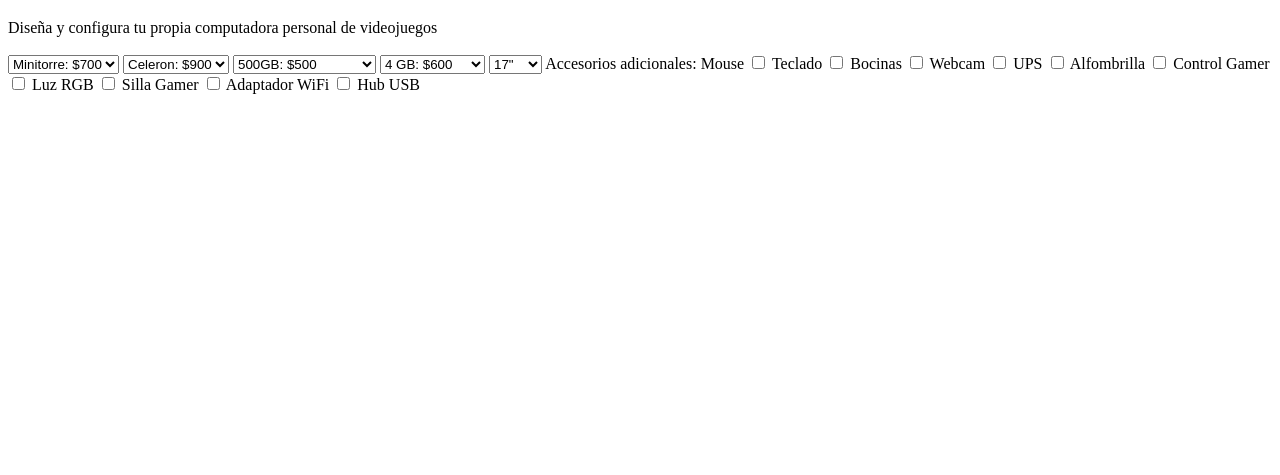
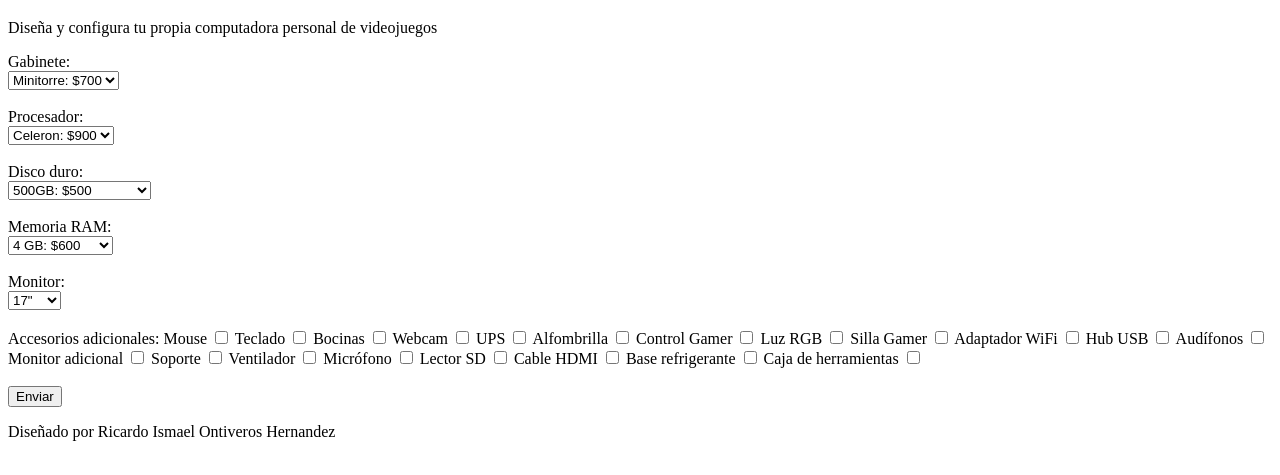
Before and after one commit to RIOH23/computerCenter, a plain HTML site: page index.html in a window 1280 px wide. Shown: the part 61-536 px from the top of the page. Drawn offline with Linux system fonts and the light colour scheme.

Commit message:
comit de la manana en IDAI

```diff
--- a/index.html
+++ b/index.html
@@ -4,29 +4,41 @@
     <meta charset="UTF-8">
     <meta name="viewport" content="width=device-width, initial-scale=1.0">
     <title>COMPUTER CENTER</title>
+    <link rel="stylesheet" href="styles.css">
 </head>
 <body>
     <h1>COMPUTER CENTER</h1>
     <p>Diseña y configura tu propia computadora personal de videojuegos</p>
 
-    <form action="" name="elegirComponentes">
+    <form action="" id="elegirComponentes">
+
+        <div class="card">
+        <label for="gabinete">Gabinete:</label>
+        <br>
         <select name="gabinete" id="gabinete">
             <option value="minitorre"> Minitorre: $700</option>
             <option value="torre">Torre: $1200</option>
             <option value="desktop"> Desktop: $550</option>
             <option value="gamer">Gamer: $2500</option>
         </select>
+        </div>
+        <br>
         <!-- Celeron — $900
         Intel i3 — $1500
         Intel i5 — $3500
         Intel i7 — $5000 -->
 
+        <div class="card">
+        <label for="procesador">Procesador:</label>
+        <br>
         <select name="procesador" id="procesador">
             <option value="celeron">Celeron: $900</option>
             <option value="intelI3">Intel i3: $1500</option>
             <option value="intelI5">Intel i5: $3500</option>
             <option value="intelI7">Intel i7: $5000</option>
         </select>
+        </div>
+        <br>
 
         <!-- 500GB — $500
         750GB — $800
@@ -34,6 +46,9 @@
         250 GB SSD — $900
         500 GB SSD — $1380 -->
 
+        <div class="card">
+        <label for="discoDuro">Disco duro:</label>
+        <br>
         <select name="discoDuro" id="discoDuro">
             <option value="500GB">500GB: $500</option>
             <option value="750GB">750GB: $800</option>
@@ -41,16 +56,22 @@
             <option value="250GBSSD">250 GB SSD: $900</option>
             <option value="500GBSSD">500 GB SSD: $1380</option>
         </select>
+        </div>
+        <br>
 
         <!-- 4 GB — $600
         8 GB — $1050
         16 GB — $1950 -->
-
+        <div class="card">
+        <label for="memoriaRam">Memoria RAM:</label>
+        <br>
         <select name="memoriaRam" id="memoriaRam">
             <option value="4GB">4 GB: $600</option>
             <option value="8GB">8 GB: $1050</option>
             <option value="16GB">16 GB: $1950</option>
         </select>
+        </div>
+        <br>
 
         <!-- 17"
         19"
@@ -59,6 +80,9 @@
         27"
         32" -->
 
+        <div class="card">
+        <label for="monitor">Monitor:</label>
+        <br>
         <select name="monitor" id="monitor">
             <option value="17">17"</option>
             <option value="19">19"</option>
@@ -67,9 +91,12 @@
             <option value="27">27"</option>
             <option value="32">32"</option>
         </select>
+        </div>
+        <br>
 
         <!-- Mouse, Teclado, Bocinas, Webcam, UPS, Alfombrilla, Control Gamer, Luz RGB, Silla Gamer, Adaptador WiFi, Hub USB, Audífonos, Monitor adicional, Soporte, Ventilador, Micrófono, Lector SD, Cable HDMI, Base refrigerante, Caja de herramientas. -->
 
+        <div class="card">
         <label type="text" name="accesorios" id="accesorios">Accesorios adicionales:</label>
         <label for="mouse">Mouse</label>
         <input type="checkbox" name="mouse" id="mouse" value="mouse">
@@ -92,8 +119,142 @@
         <label for="adaptadorWiFi">Adaptador WiFi</label>
         <input type="checkbox" name="adaptadorWiFi" id="adaptadorWiFi" value="adaptadorWiFi">
         <label for="hubUSB">Hub USB</label>
+        <input type="checkbox" name="hubUSB" id="hubUSB" value="hubUSB">
+        <label for="audifonos">Audífonos</label>
+        <input type="checkbox" name="audifonos" id="audifonos" value="audifonos">
+        <label for="monitorAdicional">Monitor adicional</label>
+        <input type="checkbox" name="monitorAdicional" id="monitorAdicional" value="monitorAdicional">
+        <label for="soporte">Soporte</label>
+        <input type="checkbox" name="soporte" id="soporte" value="soporte">
+        <label for="ventilador">Ventilador</label>
+        <input type="checkbox" name="ventilador" id="ventilador" value="ventilador">
+        <label for="microfono">Micrófono</label>
+        <input type="checkbox" name="microfono" id="microfono" value="microfono">
+        <label for="lectorSD">Lector SD</label>
+        <input type="checkbox" name="lectorSD" id="lectorSD" value="lectorSD">
+        <label for="cableHDMI">Cable HDMI</label>
+        <input type="checkbox" name="cableHDMI" id="cableHDMI" value="cableHDMI">
+        <label for="baseRefrigerante">Base refrigerante</label>
+        <input type="checkbox" name="baseRefrigerante" id="baseRefrigerante" value="baseRefrigerante">
+        <label for="cajaHerramientas">Caja de herramientas</label>
+        <input type="checkbox" name="cajaHerramientas" id="cajaHerramientas" value="cajaHerramientas">
+        </div>
+        <br>
+
+        <div id="button">
+            <button type="button" onclick="calcularTodo()">Enviar</button>
+            <input type="number" readonly hidden name="total" id="total">
+        </div>
+
+        <footer>
+            <p>Diseñado por Ricardo Ismael Ontiveros Hernandez</p>
+        </footer>
+    </form>
+
+    <script>
+        var elegirComponentes = document.getElementById("elegirComponentes");
+
+        function calcularTodo() {
+            var total = 0;
+            var gabinete = elegirComponentes.gabinete.value;
+
+            switch (gabinete) {
+                case "minitorre":
+                    total += 700;
+                    break;
+                case "torre":
+                    total += 1200;
+                    break;
+                case "desktop":
+                    total += 550;
+                    break;
+                case "gamer":
+                    total += 2500;
+                    break;
+            }
+
+            var procesador = elegirComponentes.procesador.value;
+
+            switch (procesador) {
+                case "celeron":
+                    total += 900;
+                    break;
+                case "intelI3":
+                    total += 1500;
+                    break;
+                case "intelI5":
+                    total += 3500;
+                    break;
+                case "intelI7":
+                    total += 5000;
+                    break;
+            }
+
+            var discoDuro = elegirComponentes.discoDuro.value;
+
+            switch (discoDuro) {
+                case "500GB":
+                    total += 500;
+                    break;
+                case "750GB":
+                    total += 800;
+                    break;
+                case "1TB":
+                    total += 1000;
+                    break;
+                case "250GBSSD":
+                    total += 900;
+                    break;
+                case "500GBSSD":
+                    total += 1380;
+                    break;
+            }
+
+            var memoriaRam = elegirComponentes.memoriaRam.value;
+
+            switch (memoriaRam) {
+                case "4GB":
+                    total += 600;
+                    break;
+                case "8GB":
+                    total += 1050;
+                    break;
+                case "16GB":
+                    total += 1950;
+                    break;
+            }
+
+            var monitor = elegirComponentes.monitor.value;
+            switch (monitor) {
+                case "17":
+                    total += 2000;
+                    break;
+                case "19":
+                    total += 2500;
+                    break;
+                case "21.5":
+                    total += 3500;
+                    break;
+                case "24":
+                    total += 4500;
+                    break;
+                case "27":
+                    total += 6000;
+                    break;
+                case "32":
+                    total += 8000;
+                    break;
+            }
 
 
-    </form>
+            alert("El precio total de su configuración es: $" + total);
+            console.log(total);
+        }
+
+
+
+    </script>
 </body>
+
+
 </html>
```
Also changed, not shown: styles.css (added).
